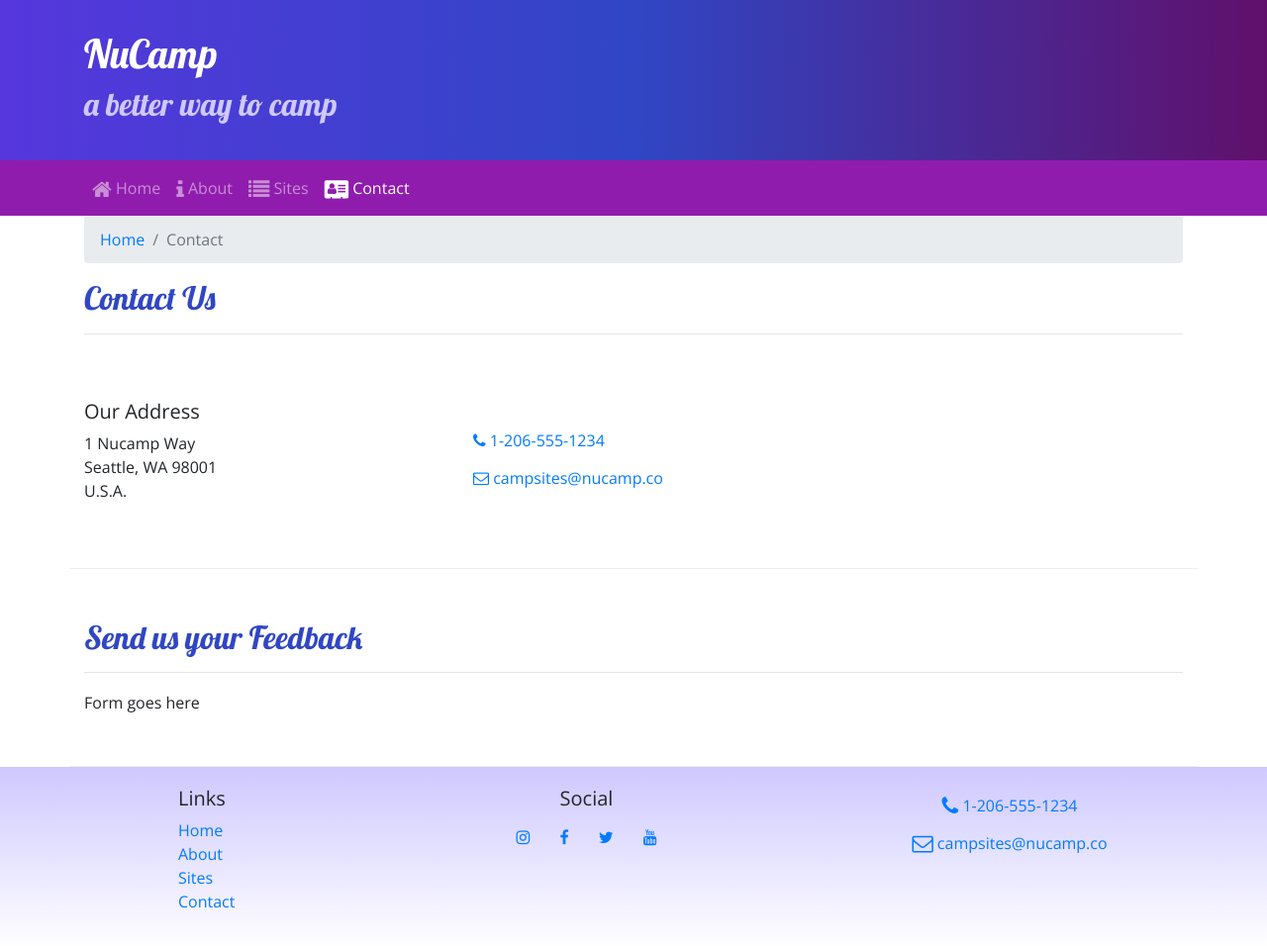
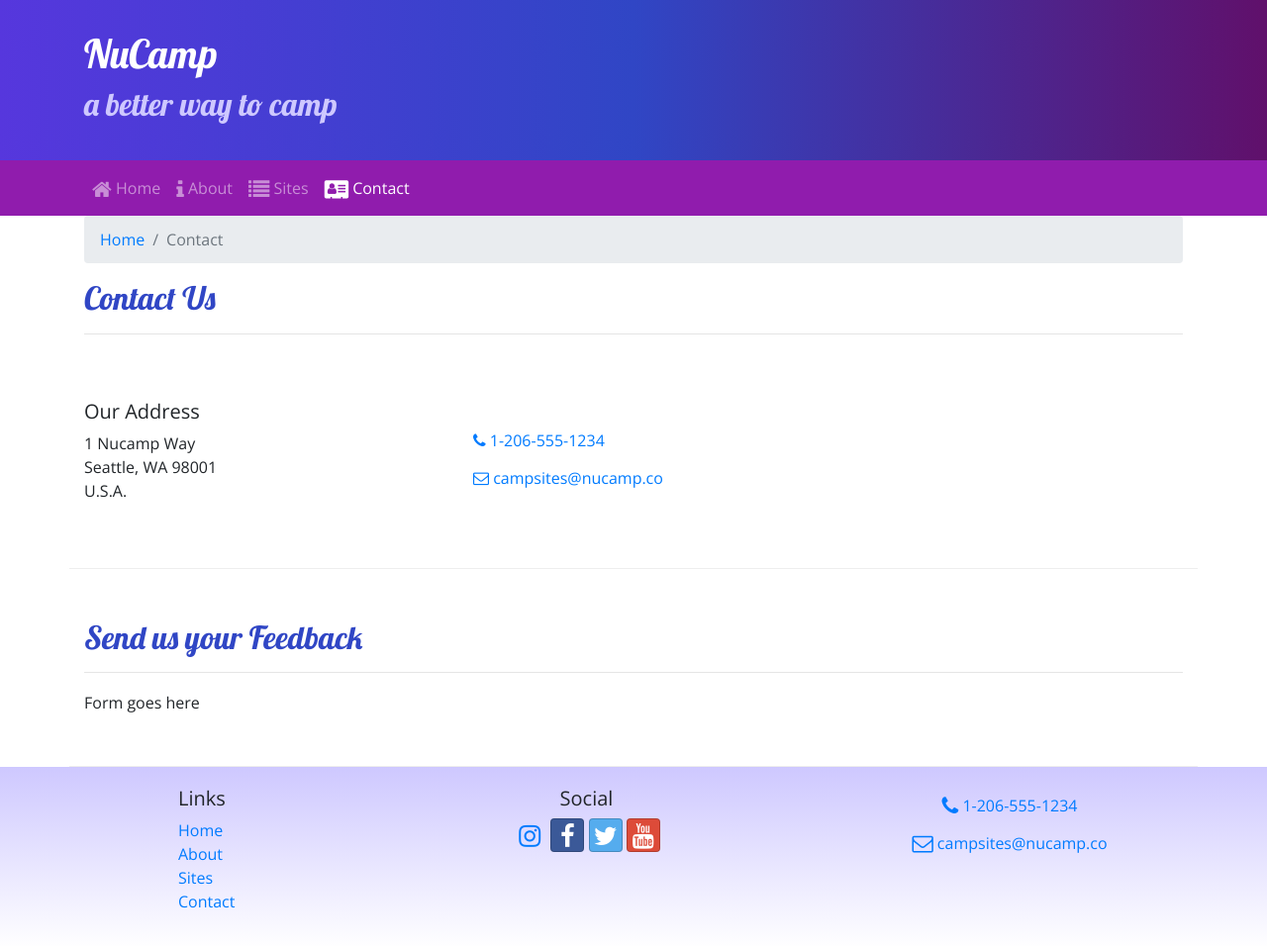
Before and after one commit to datamangler/nucamp-bootstrap, a website: page contactus.html in a window 1280 px wide. Shown: the whole page at 99% size. Drawn offline with nearby package versions, Linux system fonts and the light colour scheme.

Commit message:
fix typo's in SOCIaL

```diff
--- a/contactus.html
+++ b/contactus.html
@@ -11,7 +11,7 @@
 
     <!-- Additional CSS must be placed after Bootstrap CSS -->
     <link rel="stylesheet" href="node_modules/font-awesome/css/font-awesome.min.css" />
-    <link rel="stylesheet" href="node_modules/bootstrap=social/bootstrap=socail.css" />
+    <link rel="stylesheet" href="node_modules/bootstrap-social/bootstrap-social.css" />
     <link rel="stylesheet" href="https://fonts.googleapis.com/css?family=Lobster|Open+Sans" />
     <link rel="stylesheet" href="css/styles.css" />
 
```
Also changed, not shown: aboutus.html (+1 -1 lines), index.html (+0 -2 lines).
